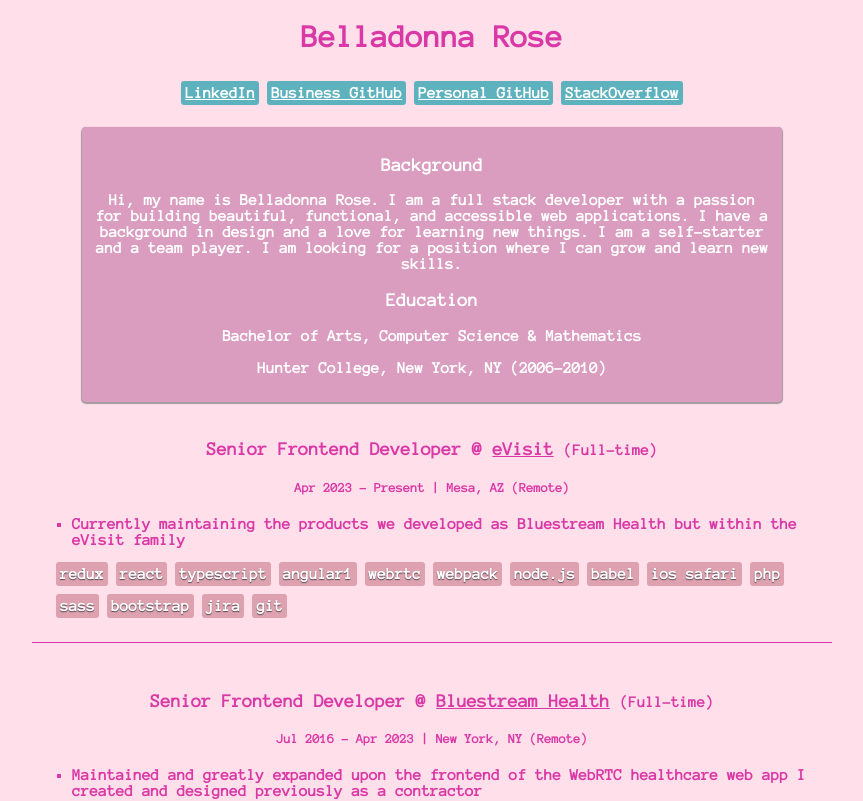
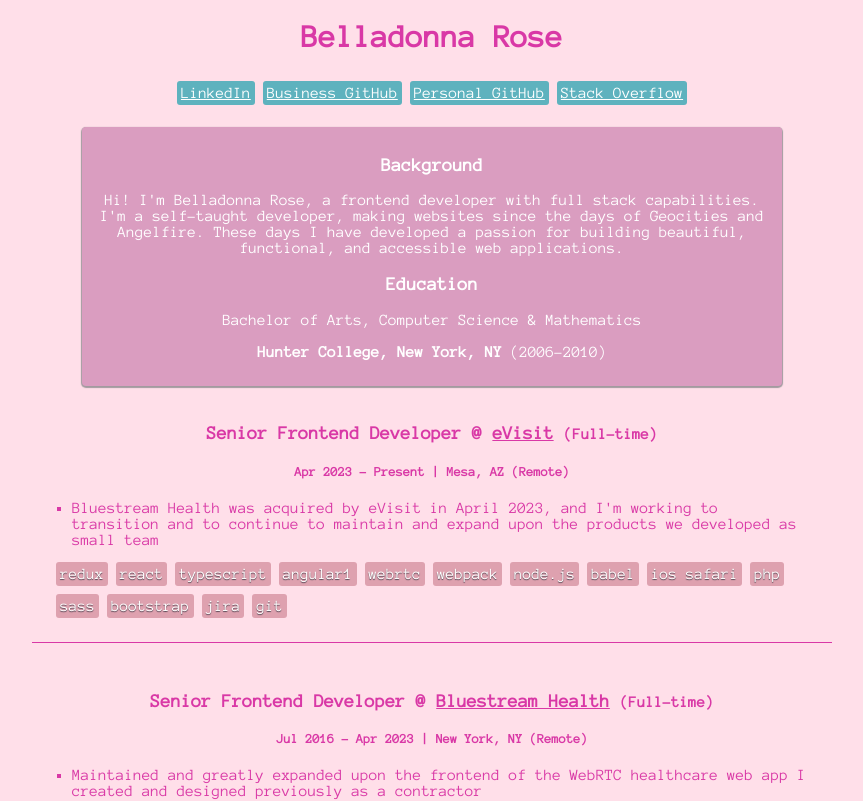
Before and after one commit to littlebigbot/belladonnarose, a React (Create React App) app: page /#/resume in a window 1280 px wide. Shown: the top 801 px of the page, without its empty margins (208-1071 px from the left). Built offline with nearby package versions, Linux system fonts and the light colour scheme.

Commit message:
a bit more polish

```diff
--- a/src/Resume/index.tsx
+++ b/src/Resume/index.tsx
@@ -35,7 +35,7 @@
             rel="noreferrer"
             target="_blank"
           >
-            StackOverflow
+            Stack Overflow
           </a>
         </li>
       </ul>
@@ -43,11 +43,10 @@
       <div className={styles.summary}>
         <h3>Background</h3>
         <p>
-          Hi, my name is Belladonna Rose. I am a full stack developer with a passion for
-          building beautiful, functional, and accessible web applications. I have a
-          background in design and a love for learning new things. I am a self-starter and
-          a team player. I am looking for a position where I can grow and learn new
-          skills.
+          Hi! I&apos;m Belladonna Rose, a frontend developer with full stack capabilities.
+          I&apos;m a self-taught developer, making websites since the days of Geocities
+          and Angelfire. These days I have developed a passion for building beautiful,
+          functional, and accessible web applications.
         </p>
         <h3>Education</h3>
         <p>Bachelor of Arts, Computer Science & Mathematics</p>
--- a/src/Resume/jobs.json
+++ b/src/Resume/jobs.json
@@ -7,7 +7,7 @@
     "start": "2023-04-01",
     "end": "current",
     "details": [
-      "Currently maintaining the products we developed as Bluestream Health but within the eVisit family"
+      "Bluestream Health was acquired by eVisit in April 2023, and I'm working to transition and to continue to maintain and expand upon the products we developed as small team"
     ],
     "tags": [
       "redux",
@@ -37,7 +37,8 @@
     "details": [
       "Maintained and greatly expanded upon the frontend of the WebRTC healthcare web app I created and designed previously as a contractor",
       "Sole frontend developer for 5 years, I've been an integral part of the creation and implementation of new features, while maintaining compatibility across many different browsers and platforms",
-      "Architected migration from Angular 1 to React.js and Typescript, with a focus on easily expanding upon the existing feature set for myself and other developers while enforcing best practices and creating dozens of utilities for other developers to utilize"
+      "Architected migration from Angular 1 to React.js and Typescript, with a focus on easily expanding upon the existing feature set for myself and other developers while enforcing best practices and creating dozens of utilities for other developers to utilize",
+      "Developed the frontend for a highly configurable patient front door allowing us to address the needs of a wide variety of client needs"
     ],
     "tags": [
       "redux",
@@ -68,7 +69,7 @@
       "Quickly picked up React.js and focused on improving code and design quality across multiple apps. Enhanced graphing and reduced loads of technical debt while adding new features."
     ],
     "tags": ["react", "node.js", "d3.js", "sass", "git"],
-    "url": "https://www.poweredbyelevation.com/curb-energy-monitoring"
+    "url": "https://www.linkedin.com/company/curb/"
   },
   {
     "title": "Frontend Developer / Designer",
--- a/src/index.scss
+++ b/src/index.scss
@@ -5,7 +5,6 @@
   -moz-osx-font-smoothing: grayscale;
   background: rgb(255 223 233);
   color: rgb(215 46 162 / 94%);
-  font-weight: bold;
 }
 
 a {
@@ -18,7 +17,7 @@
 }
 
 strong {
-  font-weight: 600;
+  font-weight: 700;
 }
 
 @keyframes borderPulse {
```
